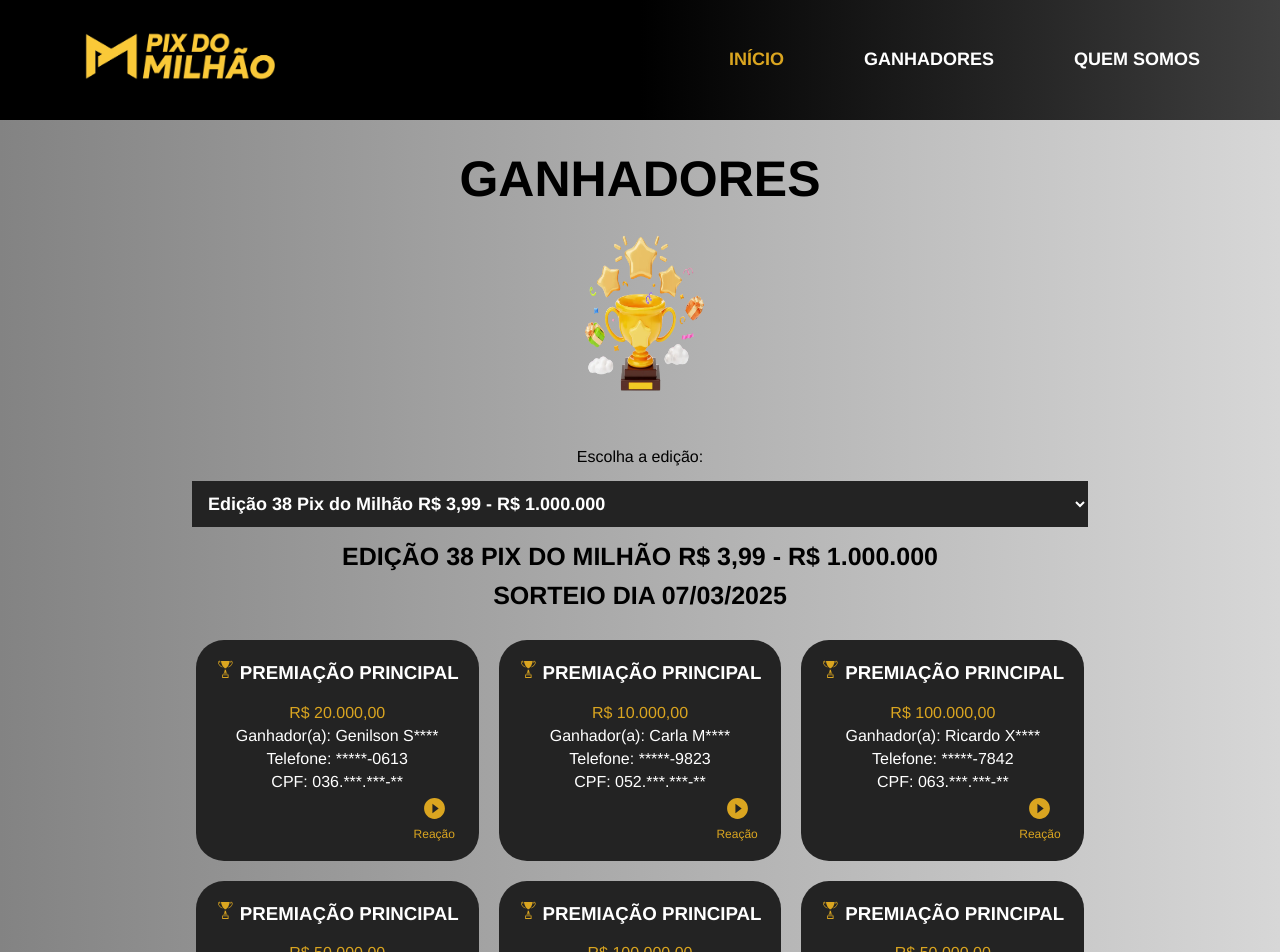
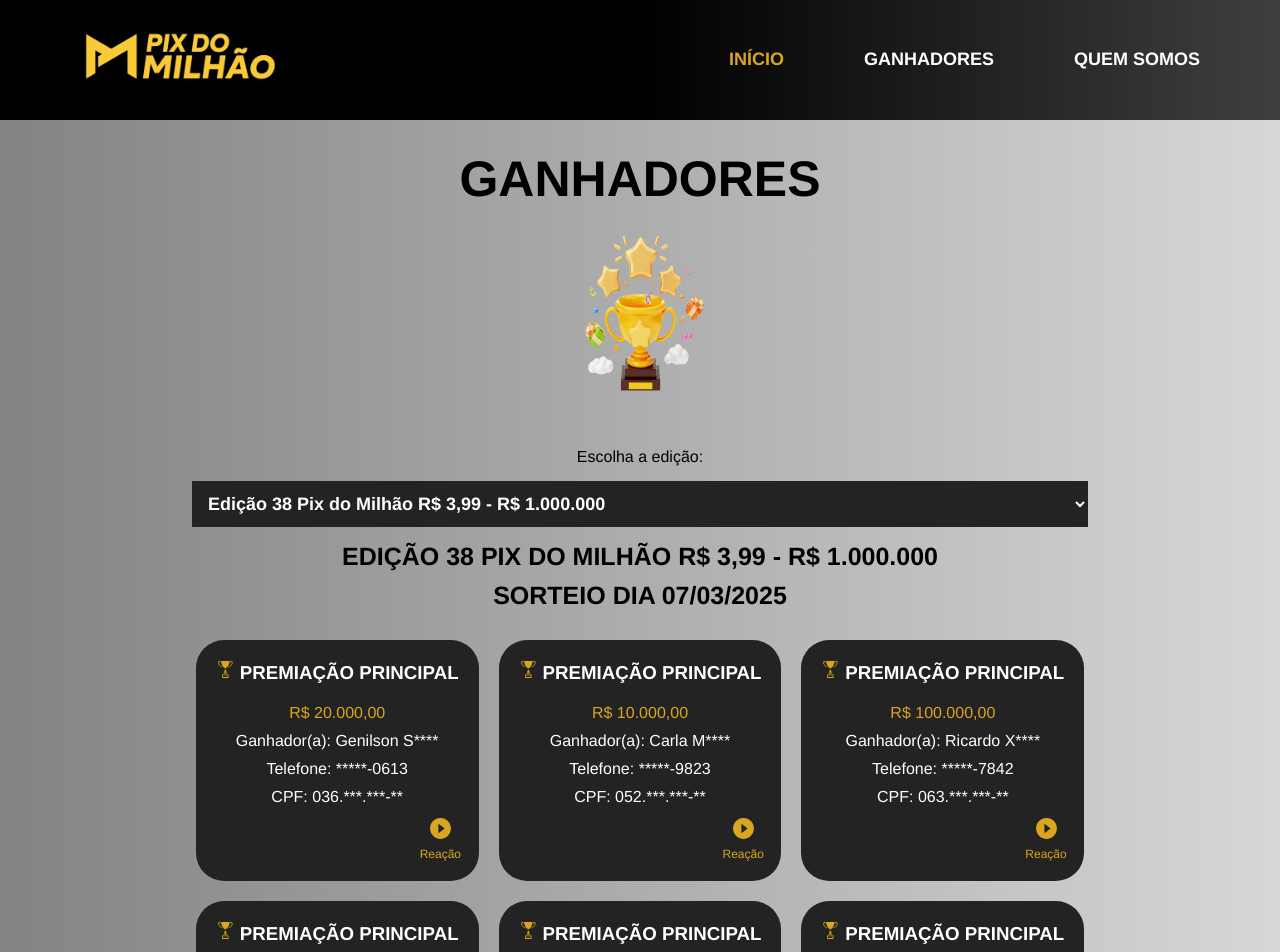
Before and after one commit to david93dev/rifas-projects, a React (Vite) app: page /Ganhadores in a window 1280 px wide. Shown: the top 952 px of the page. Built offline with nearby package versions, Linux system fonts and the light colour scheme.

Commit message:
pequenos ajustes

```diff
--- a/src/components/winners-card/WinnersCard.css
+++ b/src/components/winners-card/WinnersCard.css
@@ -76,7 +76,7 @@
 }
 
 .winners-cards li{
-    padding-bottom: 5px;
+    padding-bottom: 10px;
 }
 
 .winners-cards h3{
@@ -89,7 +89,7 @@
     justify-content: center;
     flex-direction: column;
     align-items: center;
-    margin-left: 80%;
+    margin-left: 85%;
 }
 
 .icon-react {
```
